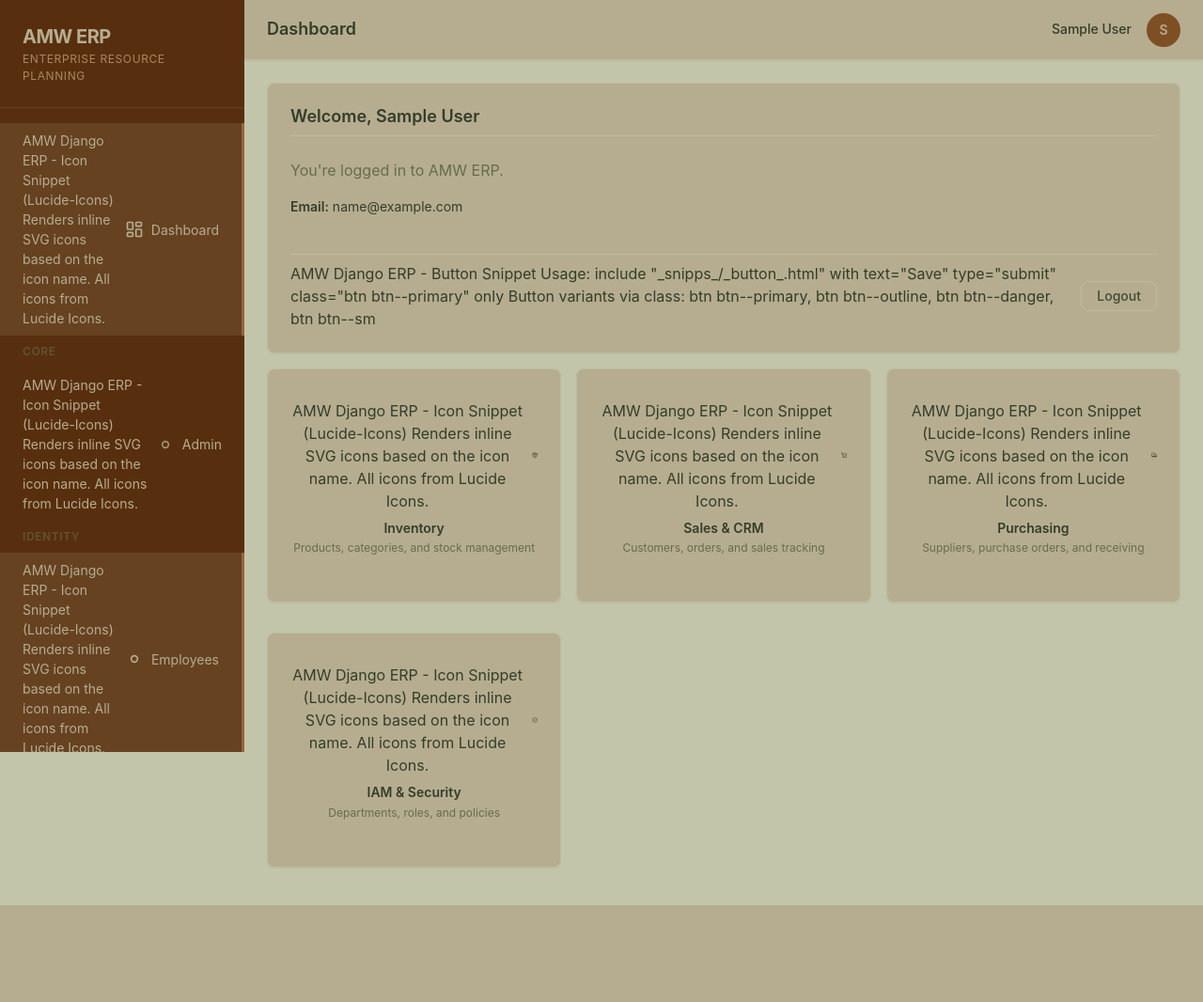
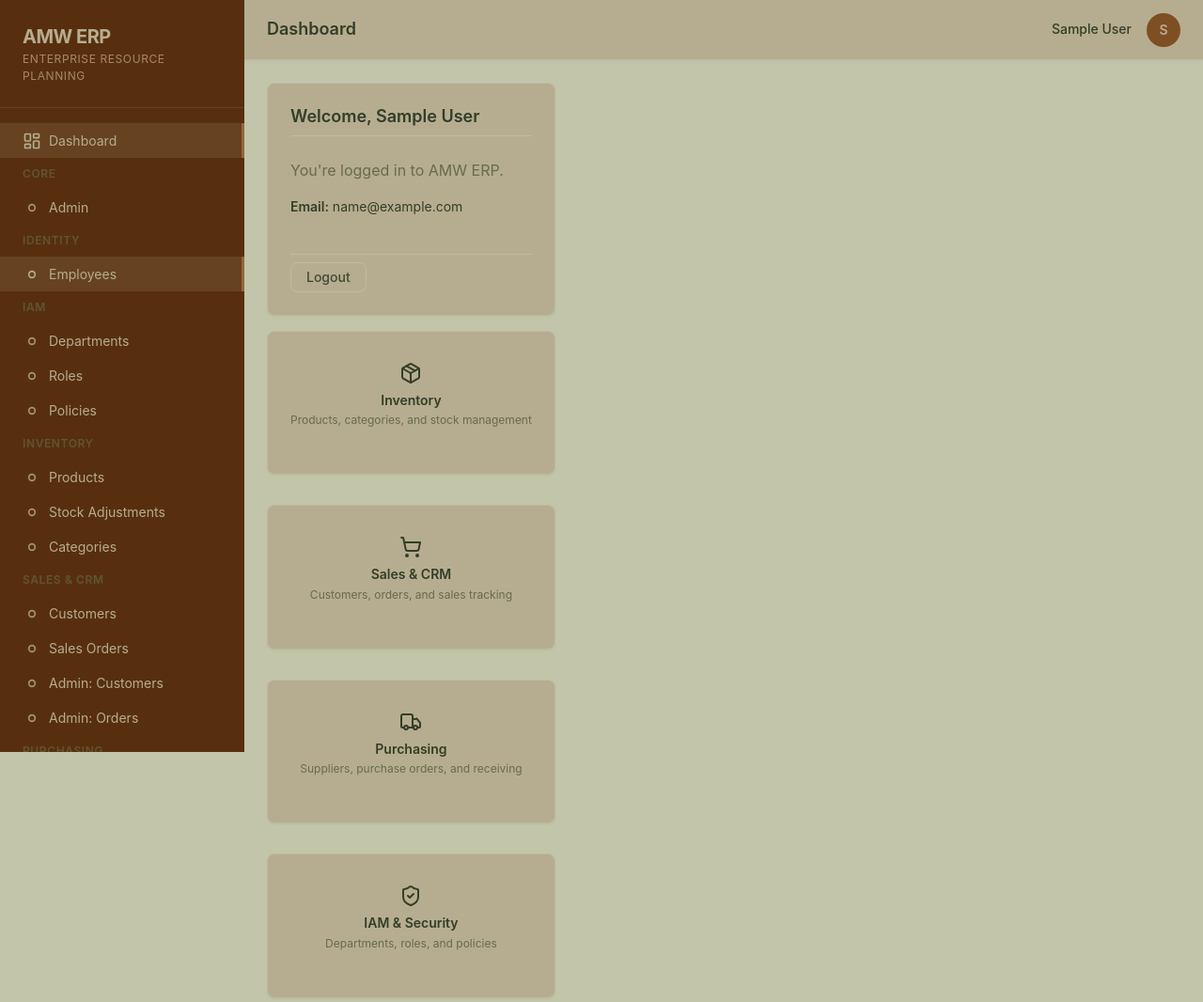
Before and after one commit to AhmadMWaddah/AMW_Django_ERP, a Django app: page /accounts/dashboard/ in a window 1280 px wide. Shown: the top 1066 px of the page at 94% size. Before the commit the page ends 963 px from the top, so only its background shows below. Run offline with Django 4.2, Linux system fonts and the light colour scheme; the visitor is signed in with stand-in values (Sample User, id 1); some libraries are stand-ins or nearby versions.

Commit message:
[phase-7] Fix: Clean up snipps files to prevent text leakage
Removed multi-line comment blocks from all snipps files (_icon_, _button_, _input_, _field_error_, _form_group_, _error_message_) that were causing Django to render comment text as page content. Snippets now contain only code and single-line comments.

```diff
--- a/templates/_snipps_/_button_.html
+++ b/templates/_snipps_/_button_.html
@@ -1,8 +1,4 @@
-{# comment #}
-AMW Django ERP - Button Snippet
-Usage: include "_snipps_/_button_.html" with text="Save" type="submit" class="btn btn--primary" only
-Button variants via class: btn btn--primary, btn btn--outline, btn btn--danger, btn btn--sm
-{# endcomment #}
+{# -- AMW Django ERP - Button Snippet -- #}
 <button type="{{ type|default:'button' }}" class="btn {{ class|default:'' }}" {% if name %}name="{{ name }}" {% endif %}
     {% if disabled %}disabled{% endif %}>
     {{ text }}
--- a/templates/_snipps_/_field_error_.html
+++ b/templates/_snipps_/_field_error_.html
@@ -1,8 +1,4 @@
-{# comment #}
-AMW Django ERP - Field Error Snippet
-Renders validation errors in a consistent format for HTMX-driven forms.
-Expects context: errors (a Django form field errors list or list of strings)
-{# endcomment #}
+{# -- AMW Django ERP - Field Error Snippet -- #}
 {% if errors %}
 <div class="form-group__error" role="alert">
     {% for error in errors %}
--- a/templates/_snipps_/_form_group_.html
+++ b/templates/_snipps_/_form_group_.html
@@ -1,8 +1,4 @@
-{# comment #}
-AMW Django ERP - Form Group Snippet
-A complete form field wrapper with label, input, and optional errors.
-Usage: include "_snipps_/_form_group_.html" with field_id="email" label="Email" type="email" name="email" placeholder="Enter email" value="" required=True errors=None only
-{# endcomment #}
+{# -- AMW Django ERP - Form Group Snippet -- #}
 <div class="form-group">
     <label for="{{ field_id }}" class="form-group__label">
         {{ label }}{% if required %} *{% endif %}
--- a/templates/_snipps_/_icon_.html
+++ b/templates/_snipps_/_icon_.html
@@ -1,8 +1,5 @@
-{# comment #}
-AMW Django ERP - Icon Snippet (Lucide-Icons)
-Renders inline SVG icons based on the icon name. All icons from Lucide Icons.
-{# endcomment #}
-
+{# -- AMW Django ERP - Icon Snippet (Lucide-Icons) -- #}
+{# Renders inline SVG icons based on the icon name. #}
 {% if icon == "layout-dashboard" %}
 <svg xmlns="http://www.w3.org/2000/svg" width="24" height="24" viewBox="0 0 24 24" fill="none" stroke="currentColor"
     stroke-width="2" stroke-linecap="round" stroke-linejoin="round" class="{{ class|default:'' }}" aria-hidden="true"
@@ -12,7 +9,6 @@
     <rect width="7" height="9" x="14" y="12" rx="1" />
     <rect width="7" height="5" x="3" y="16" rx="1" />
 </svg>
-
 {% elif icon == "users" %}
 <svg xmlns="http://www.w3.org/2000/svg" width="24" height="24" viewBox="0 0 24 24" fill="none" stroke="currentColor"
     stroke-width="2" stroke-linecap="round" stroke-linejoin="round" class="{{ class|default:'' }}" aria-hidden="true"
@@ -22,7 +18,6 @@
     <path d="M22 21v-2a4 4 0 0 0-3-3.87" />
     <path d="M16 3.13a4 4 0 0 1 0 7.75" />
 </svg>
-
 {% elif icon == "shield-check" %}
 <svg xmlns="http://www.w3.org/2000/svg" width="24" height="24" viewBox="0 0 24 24" fill="none" stroke="currentColor"
     stroke-width="2" stroke-linecap="round" stroke-linejoin="round" class="{{ class|default:'' }}" aria-hidden="true"
@@ -31,7 +26,6 @@
         d="M20 13c0 5-3.5 7.5-7.66 8.95a1 1 0 0 1-.67-.01C7.5 20.5 4 18 4 13V6a1 1 0 0 1 1-1c2 0 4.5-1.2 6.24-2.72a1.17 1.17 0 0 1 1.52 0C14.51 3.81 17 5 19 5a1 1 0 0 1 1 1z" />
     <path d="m9 12 2 2 4-4" />
 </svg>
-
 {% elif icon == "settings" %}
 <svg xmlns="http://www.w3.org/2000/svg" width="24" height="24" viewBox="0 0 24 24" fill="none" stroke="currentColor"
     stroke-width="2" stroke-linecap="round" stroke-linejoin="round" class="{{ class|default:'' }}" aria-hidden="true"
@@ -40,7 +34,6 @@
         d="M12.22 2h-.44a2 2 0 0 0-2 2v.18a2 2 0 0 1-1 1.73l-.43.25a2 2 0 0 1-2 0l-.15-.08a2 2 0 0 0-2.73.73l-.22.38a2 2 0 0 0 .73 2.73l.15.1a2 2 0 0 1 1 1.72v.51a2 2 0 0 1-1 1.74l-.15.09a2 2 0 0 0-.73 2.73l.22.38a2 2 0 0 0 2.73.73l.15-.08a2 2 0 0 1 2 0l.43.25a2 2 0 0 1 1 1.73V20a2 2 0 0 0 2 2h.44a2 2 0 0 0 2-2v-.18a2 2 0 0 1 1-1.73l.43-.25a2 2 0 0 1 2 0l.15.08a2 2 0 0 0 2.73-.73l.22-.39a2 2 0 0 0-.73-2.73l-.15-.08a2 2 0 0 1-1-1.74v-.5a2 2 0 0 1 1-1.74l.15-.09a2 2 0 0 0 .73-2.73l-.22-.38a2 2 0 0 0-2.73-.73l-.15.08a2 2 0 0 1-2 0l-.43-.25a2 2 0 0 1-1-1.73V4a2 2 0 0 0-2-2z" />
     <circle cx="12" cy="12" r="3" />
 </svg>
-
 {% elif icon == "package" %}
 <svg xmlns="http://www.w3.org/2000/svg" width="24" height="24" viewBox="0 0 24 24" fill="none" stroke="currentColor"
     stroke-width="2" stroke-linecap="round" stroke-linejoin="round" class="{{ class|default:'' }}" aria-hidden="true"
@@ -51,7 +44,6 @@
     <path d="m3.3 7 8.7 5 8.7-5" />
     <path d="M12 22V12" />
 </svg>
-
 {% elif icon == "shopping-cart" %}
 <svg xmlns="http://www.w3.org/2000/svg" width="24" height="24" viewBox="0 0 24 24" fill="none" stroke="currentColor"
     stroke-width="2" stroke-linecap="round" stroke-linejoin="round" class="{{ class|default:'' }}" aria-hidden="true"
@@ -60,7 +52,6 @@
     <circle cx="19" cy="21" r="1" />
     <path d="M2.05 2.05h2l2.66 12.42a2 2 0 0 0 2 1.58h9.78a2 2 0 0 0 1.95-1.57l1.65-7.43H5.12" />
 </svg>
-
 {% elif icon == "truck" %}
 <svg xmlns="http://www.w3.org/2000/svg" width="24" height="24" viewBox="0 0 24 24" fill="none" stroke="currentColor"
     stroke-width="2" stroke-linecap="round" stroke-linejoin="round" class="{{ class|default:'' }}" aria-hidden="true"
@@ -71,7 +62,6 @@
     <circle cx="17" cy="18" r="2" />
     <circle cx="7" cy="18" r="2" />
 </svg>
-
 {% elif icon == "x" %}
 <svg xmlns="http://www.w3.org/2000/svg" width="24" height="24" viewBox="0 0 24 24" fill="none" stroke="currentColor"
     stroke-width="2" stroke-linecap="round" stroke-linejoin="round" class="{{ class|default:'' }}" aria-hidden="true"
@@ -79,16 +69,13 @@
     <path d="M18 6 6 18" />
     <path d="m6 6 12 12" />
 </svg>
-
 {% elif icon == "chevron-down" %}
 <svg xmlns="http://www.w3.org/2000/svg" width="24" height="24" viewBox="0 0 24 24" fill="none" stroke="currentColor"
     stroke-width="2" stroke-linecap="round" stroke-linejoin="round" class="{{ class|default:'' }}" aria-hidden="true"
     focusable="false">
     <path d="m6 9 6 6 6-6" />
 </svg>
-
 {% else %}
-{# Fallback: render nothing or a placeholder dot #}
 <svg xmlns="http://www.w3.org/2000/svg" width="24" height="24" viewBox="0 0 24 24" fill="none" stroke="currentColor"
     stroke-width="2" stroke-linecap="round" stroke-linejoin="round" class="{{ class|default:'' }}" aria-hidden="true"
     focusable="false">
--- a/templates/_snipps_/_input_.html
+++ b/templates/_snipps_/_input_.html
@@ -1,3 +1,4 @@
+{# -- AMW Django ERP - Input Snippet -- #}
 <div class="form-group">
     <label for="{{ field_id }}" class="form-group__label">
         {{ label }}{% if required %} *{% endif %}
```
Also changed, not shown: templates/_snipps_/_error_message_.html (+1 -6 lines).
